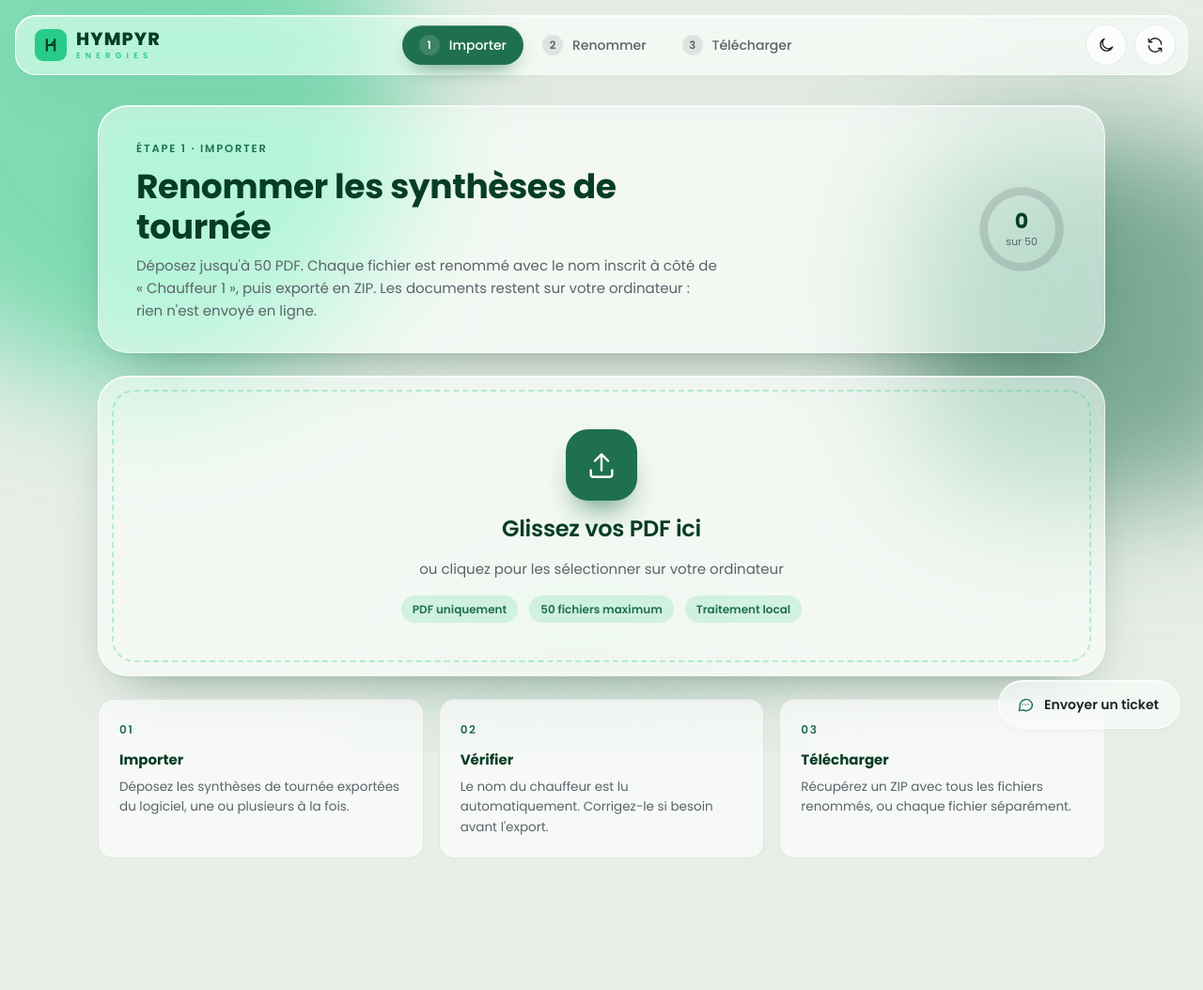
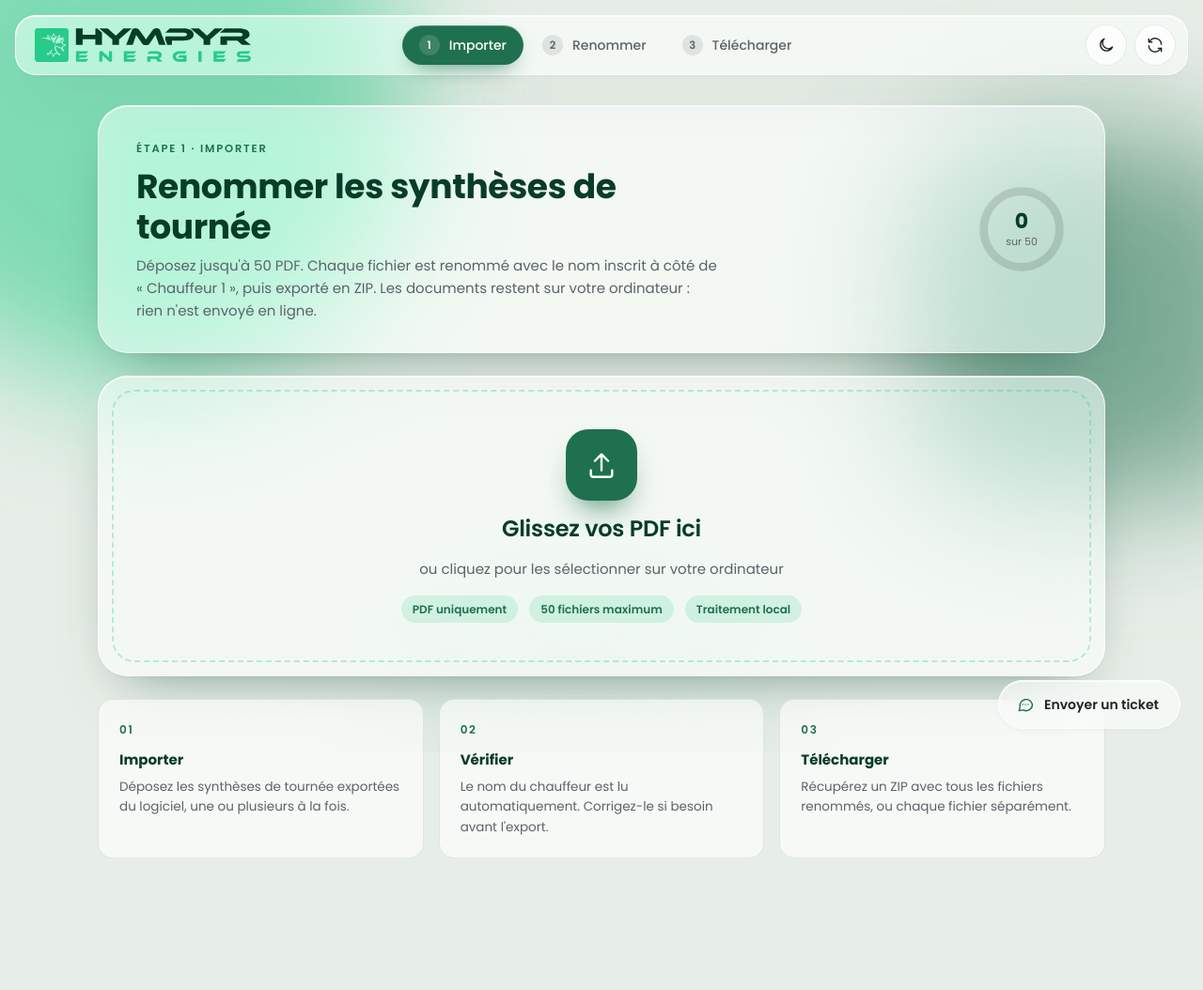
Before and after one commit to Hympyr-Energies/hympyr_renommage_tournees, a plain HTML site: page index.html in a window 1280 px wide. Shown: the whole page at 94% size. Drawn offline with nearby package versions, Linux system fonts and the light colour scheme.

Commit message:
Logos officiels Hympyr Energies (fond clair et fond sombre)
Co-Authored-By: Claude Opus 5.5 <noreply@anthropic.com>

```diff
--- a/index.html
+++ b/index.html
@@ -109,6 +109,12 @@ html[data-theme="dark"] .sh{filter:blur(80px)}
 .logo .wm{display:flex;flex-direction:column;line-height:1}
 .logo .wm b{font-weight:800;font-size:19px;letter-spacing:.06em}
 .logo .wm i{font-style:normal;font-weight:600;font-size:8.5px;letter-spacing:.62em;color:var(--accent);margin-top:4px}
+
+.logo{position:relative}
+.logo-img{display:block;height:36px;width:auto;max-width:min(230px,46vw);transition:opacity .6s var(--ease)}
+.logo-img.on-dark{position:absolute;left:0;top:50%;transform:translateY(-50%)}
+html[data-theme="light"] .logo-img.on-dark,html[data-theme="dark"] .logo-img.on-light{opacity:0;visibility:hidden}
+@media (max-width:520px){.logo-img{height:28px}}
 
 /* topbar */
 .topbar{position:fixed;z-index:30;top:16px;left:50%;transform:translateX(-50%);width:calc(100% - 32px);max-width:1360px;height:var(--nav-h);display:grid;grid-template-columns:1fr auto 1fr;align-items:center;padding:0 12px 0 20px;border-radius:22px}
@@ -263,8 +269,8 @@ main{position:relative;z-index:1;width:100%;max-width:1120px;margin:0 auto;paddi
 
 <header class="topbar glass">
   <a class="logo" href="#" data-step-link="importer" aria-label="Retour à l'import">
-    <span class="mk"><svg viewBox="0 0 24 24"><path d="M7 5v14M17 5v14M7 12h10"/><path d="M12 12l3.2-4" stroke-width="2"/></svg></span>
-    <span class="wm"><b>HYMPYR</b><i>ENERGIES</i></span>
+    <img class="logo-img on-light" src="assets/hympyr-energies-fonce.svg" alt="Hympyr Energies" width="230" height="36">
+    <img class="logo-img on-dark" src="assets/hympyr-energies-clair.svg" alt="Hympyr Energies" width="230" height="36">
   </a>
   <nav class="steps glide" id="steps" aria-label="Étapes"></nav>
   <div class="right">
```
Also changed, not shown: assets/hympyr-energies-clair.svg (added), assets/hympyr-energies-fonce.svg (added).
